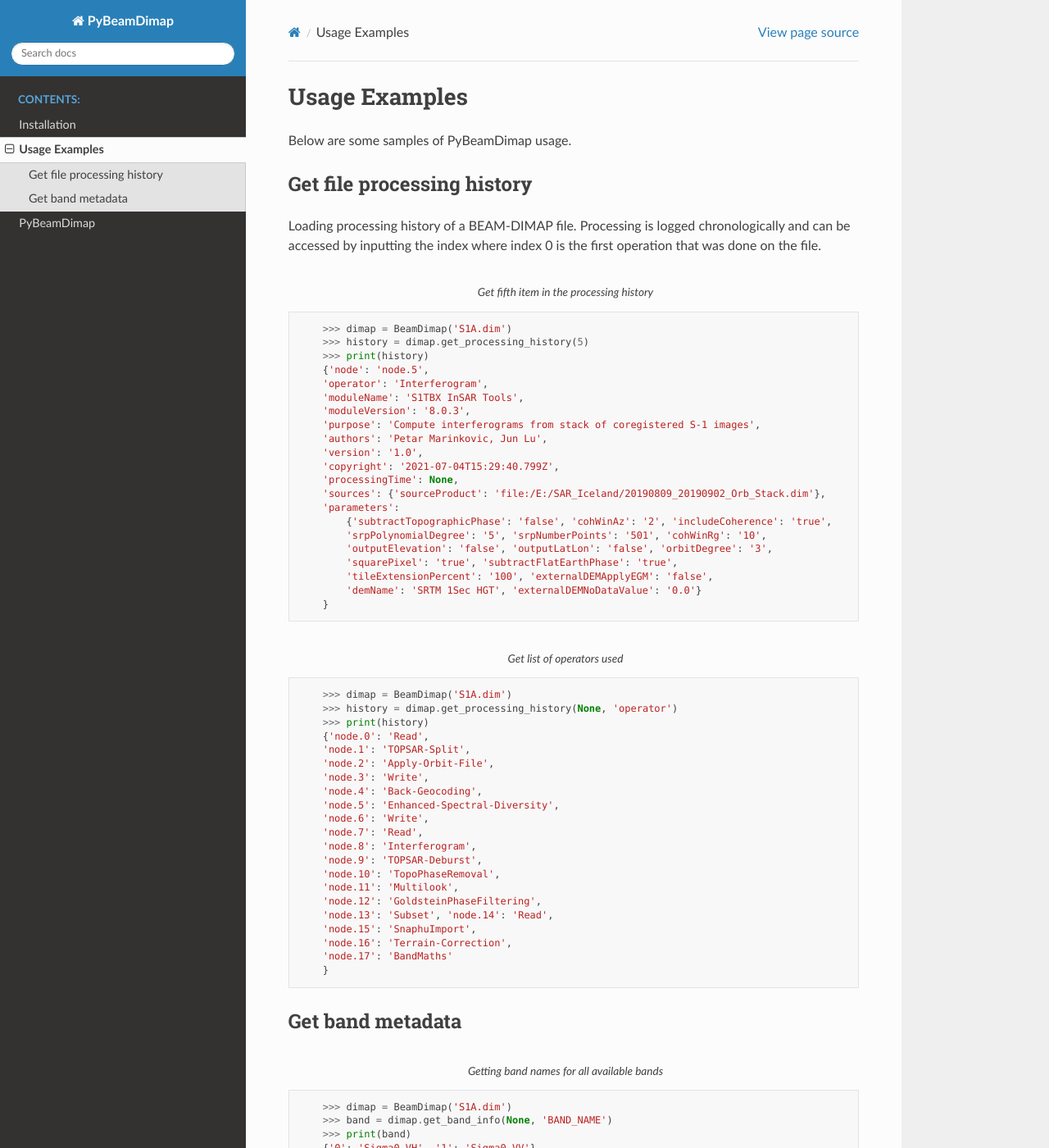
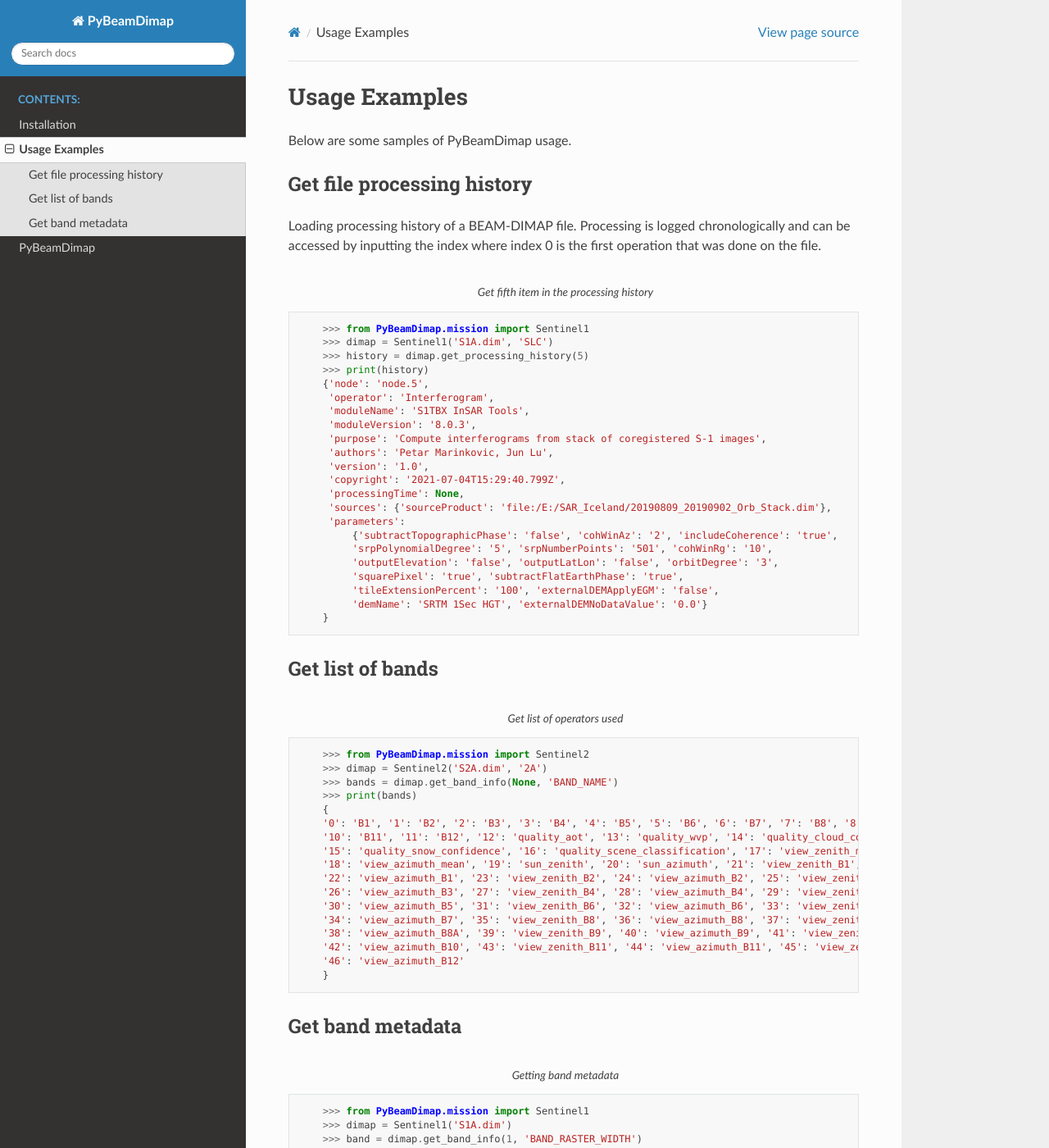
Before and after one commit to pbrotoisworo/py-beam-dimap, a Sphinx documentation site: the page built from docs/source/examples.rst, in a window 1280 px wide and 1400 px high. Shown: the whole window at 82% size. Built offline with Sphinx 7.4.7 and the Read the Docs theme 2.0.0, drawn with Linux system fonts in a browser that asks for light colours; some of the changed text lies outside the part shown.

Commit message:
Update documentation

```diff
--- a/docs/source/conf.py
+++ b/docs/source/conf.py
@@ -35,7 +35,7 @@
 extensions = [
     'sphinx.ext.autodoc'
 ]
-autodoc_mock_imports = ['xmltodict']
+# autodoc_mock_imports = ['xmltodict']
 
 # Add any paths that contain templates here, relative to this directory.
 templates_path = ['_templates']
--- a/docs/source/examples.rst
+++ b/docs/source/examples.rst
@@ -10,67 +10,59 @@
 ..  code-block:: python
     :caption: Get fifth item in the processing history
 
-        >>> dimap = BeamDimap('S1A.dim')
+        >>> from PyBeamDimap.mission import Sentinel1
+        >>> dimap = Sentinel1('S1A.dim', 'SLC')
         >>> history = dimap.get_processing_history(5)
         >>> print(history)
         {'node': 'node.5',
-        'operator': 'Interferogram',
-        'moduleName': 'S1TBX InSAR Tools',
-        'moduleVersion': '8.0.3',
-        'purpose': 'Compute interferograms from stack of coregistered S-1 images',
-        'authors': 'Petar Marinkovic, Jun Lu',
-        'version': '1.0',
-        'copyright': '2021-07-04T15:29:40.799Z',
-        'processingTime': None,
-        'sources': {'sourceProduct': 'file:/E:/SAR_Iceland/20190809_20190902_Orb_Stack.dim'},
-        'parameters':
-            {'subtractTopographicPhase': 'false', 'cohWinAz': '2', 'includeCoherence': 'true',
-            'srpPolynomialDegree': '5', 'srpNumberPoints': '501', 'cohWinRg': '10',
-            'outputElevation': 'false', 'outputLatLon': 'false', 'orbitDegree': '3',
-            'squarePixel': 'true', 'subtractFlatEarthPhase': 'true',
-            'tileExtensionPercent': '100', 'externalDEMApplyEGM': 'false',
-            'demName': 'SRTM 1Sec HGT', 'externalDEMNoDataValue': '0.0'}
+         'operator': 'Interferogram',
+         'moduleName': 'S1TBX InSAR Tools',
+         'moduleVersion': '8.0.3',
+         'purpose': 'Compute interferograms from stack of coregistered S-1 images',
+         'authors': 'Petar Marinkovic, Jun Lu',
+         'version': '1.0',
+         'copyright': '2021-07-04T15:29:40.799Z',
+         'processingTime': None,
+         'sources': {'sourceProduct': 'file:/E:/SAR_Iceland/20190809_20190902_Orb_Stack.dim'},
+         'parameters':
+             {'subtractTopographicPhase': 'false', 'cohWinAz': '2', 'includeCoherence': 'true',
+             'srpPolynomialDegree': '5', 'srpNumberPoints': '501', 'cohWinRg': '10',
+             'outputElevation': 'false', 'outputLatLon': 'false', 'orbitDegree': '3',
+             'squarePixel': 'true', 'subtractFlatEarthPhase': 'true',
+             'tileExtensionPercent': '100', 'externalDEMApplyEGM': 'false',
+             'demName': 'SRTM 1Sec HGT', 'externalDEMNoDataValue': '0.0'}
         }
 
+Get list of bands
+*****************
 ..  code-block:: python
     :caption: Get list of operators used
 
-        >>> dimap = BeamDimap('S1A.dim')
-        >>> history = dimap.get_processing_history(None, 'operator')
-        >>> print(history)
-        {'node.0': 'Read',
-        'node.1': 'TOPSAR-Split',
-        'node.2': 'Apply-Orbit-File',
-        'node.3': 'Write',
-        'node.4': 'Back-Geocoding',
-        'node.5': 'Enhanced-Spectral-Diversity',
-        'node.6': 'Write',
-        'node.7': 'Read',
-        'node.8': 'Interferogram',
-        'node.9': 'TOPSAR-Deburst',
-        'node.10': 'TopoPhaseRemoval',
-        'node.11': 'Multilook',
-        'node.12': 'GoldsteinPhaseFiltering',
-        'node.13': 'Subset', 'node.14': 'Read',
-        'node.15': 'SnaphuImport',
-        'node.16': 'Terrain-Correction',
-        'node.17': 'BandMaths'
+        >>> from PyBeamDimap.mission import Sentinel2
+        >>> dimap = Sentinel2('S2A.dim', '2A')
+        >>> bands = dimap.get_band_info(None, 'BAND_NAME')
+        >>> print(bands)
+        {
+        '0': 'B1', '1': 'B2', '2': 'B3', '3': 'B4', '4': 'B5', '5': 'B6', '6': 'B7', '7': 'B8', '8': 'B8A', '9': 'B9',
+        '10': 'B11', '11': 'B12', '12': 'quality_aot', '13': 'quality_wvp', '14': 'quality_cloud_confidence',
+        '15': 'quality_snow_confidence', '16': 'quality_scene_classification', '17': 'view_zenith_mean',
+        '18': 'view_azimuth_mean', '19': 'sun_zenith', '20': 'sun_azimuth', '21': 'view_zenith_B1',
+        '22': 'view_azimuth_B1', '23': 'view_zenith_B2', '24': 'view_azimuth_B2', '25': 'view_zenith_B3',
+        '26': 'view_azimuth_B3', '27': 'view_zenith_B4', '28': 'view_azimuth_B4', '29': 'view_zenith_B5',
+        '30': 'view_azimuth_B5', '31': 'view_zenith_B6', '32': 'view_azimuth_B6', '33': 'view_zenith_B7',
+        '34': 'view_azimuth_B7', '35': 'view_zenith_B8', '36': 'view_azimuth_B8', '37': 'view_zenith_B8A',
+        '38': 'view_azimuth_B8A', '39': 'view_zenith_B9', '40': 'view_azimuth_B9', '41': 'view_zenith_B10',
+        '42': 'view_azimuth_B10', '43': 'view_zenith_B11', '44': 'view_azimuth_B11', '45': 'view_zenith_B12',
+        '46': 'view_azimuth_B12'
         }
 
 Get band metadata
 ******************
 ..  code-block:: python
-    :caption: Getting band names for all available bands
-
-        >>> dimap = BeamDimap('S1A.dim')
-        >>> band = dimap.get_band_info(None, 'BAND_NAME')
-        >>> print(band)
-        {'0': 'Sigma0_VH', '1': 'Sigma0_VV'}
-
-..  code-block:: python
     :caption: Getting band metadata
 
-        >>> dimap = BeamDimap('S1A.dim')
+        >>> from PyBeamDimap.mission import Sentinel1
+        >>> dimap = Sentinel1('S1A.dim')
         >>> band = dimap.get_band_info(1, 'BAND_RASTER_WIDTH')
         >>> print(band)
         '34438'
--- a/docs/source/modules.rst
+++ b/docs/source/modules.rst
@@ -5,3 +5,4 @@
    :maxdepth: 4
 
    reader
+   missions
--- a/docs/source/reader.rst
+++ b/docs/source/reader.rst
@@ -1,6 +1,7 @@
-reader
+Reader
 =============
-``reader.py`` contains workflows related to reading and navigating BEAM-DIMAP files.
+``reader.py`` contains workflows related to reading and navigating BEAM-DIMAP files. This is more of a utility class
+that is used by the Sentinel classes in ``missions.py``.
 
 .. automodule:: PyBeamDimap.reader
    :members:
```
Also changed, not shown: README.md (+3 -3 lines), docs/source/missions.rst (added, +8 -0 lines).
